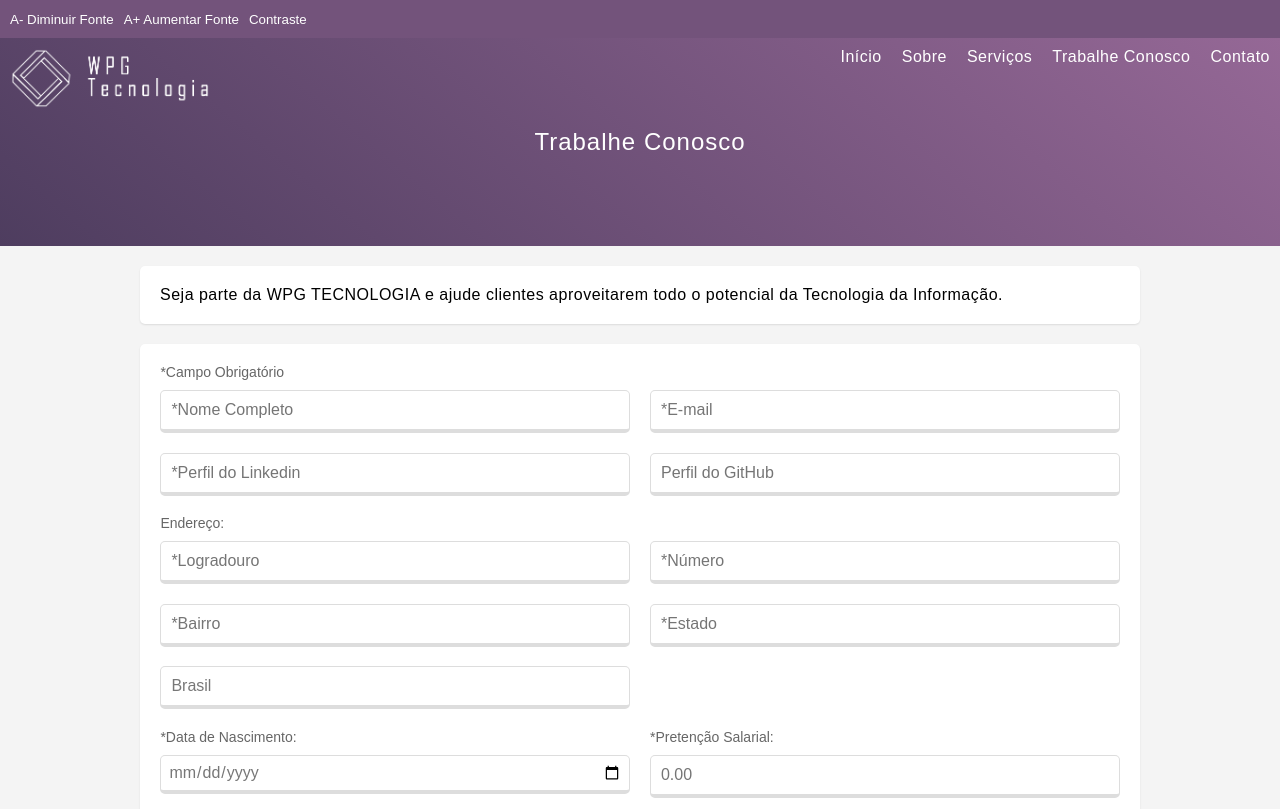
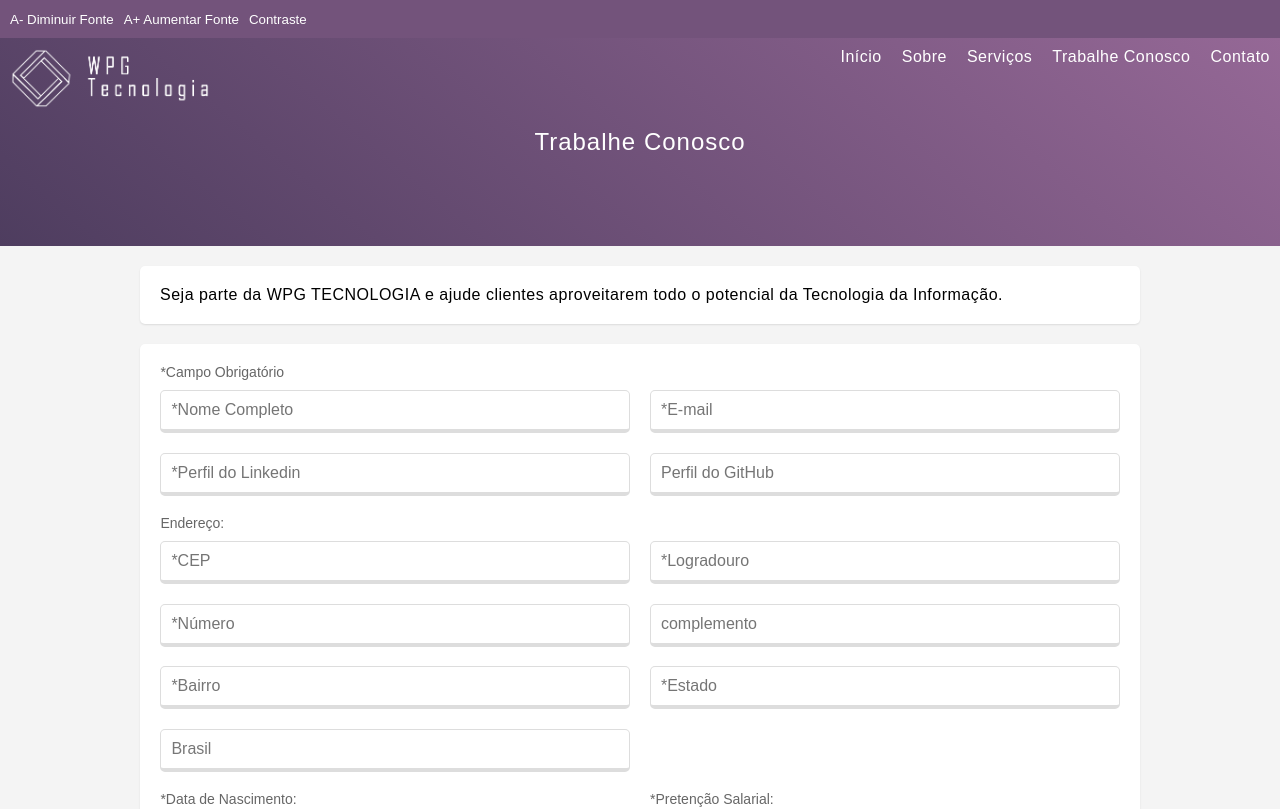
Before and after one commit to ThielNS/wpg-tecnologia, a React (Create React App) app: page /trabalhe-conosco in a window 1280 px wide. Shown: the top 809 px of the page. Built offline with nearby package versions, Linux system fonts and the light colour scheme.

Commit message:
fixed bug in accessibility

```diff
--- a/src/App.js
+++ b/src/App.js
@@ -17,7 +17,6 @@ const store = createStore(
 
 class App extends Component {
   render() {
-    console.log(store.getState().accessibilityReducer);
     return (
       <Provider store={store}>
         <TemplateContainer/>
--- a/src/components/Header/style.css
+++ b/src/components/Header/style.css
@@ -39,6 +39,7 @@
     width: 0;
     overflow: hidden;
     transition: .3s;
+    transition-delay: .1s;
     background-color: #583b5f;
     box-shadow: -2px 4px 10px #000;
     flex-direction: column;
--- a/src/components/MenuAccessibility/index.js
+++ b/src/components/MenuAccessibility/index.js
@@ -13,23 +13,26 @@ class MenuAccessibility extends Component {
 
   changeSizeMore = (e) => {
     e.preventDefault();
-    this.setState({ sizeFont: this.state.sizeFont + 2});
-    localStorage.setItem('sizeFont', this.state.sizeFont);
-    this.props.changeFont(this.state.sizeFont);
+    let { fontSize } = this.props.accessibility;
+    fontSize = fontSize + 2;
+    this.setState({ fontSize });
+    this.props.changeFont(fontSize);
   }
 
   changeSizeMinus = (e) => {
     e.preventDefault();
-    this.setState({ sizeFont: this.state.sizeFont - 2 });
-    localStorage.setItem('sizeFont', this.state.sizeFont);
-    this.props.changeFont(this.state.sizeFont);
+    let { fontSize } = this.props.accessibility;
+    fontSize = fontSize - 2;
+    this.setState({ fontSize });
+    this.props.changeFont(fontSize);
   }
 
   changeContrast= (e) => {
     e.preventDefault();
-    this.setState({ contrast: !this.state.contrast });
-    localStorage.setItem('contrast', this.state.contrast);
-    this.props.changeContrast(this.state.contrast);
+    let { contrast } = this.props.accessibility;
+    contrast = !contrast;
+    this.setState({ contrast });
+    this.props.changeContrast(contrast);
   }
 
   render() {
--- a/src/components/MenuAccessibility/style.css
+++ b/src/components/MenuAccessibility/style.css
@@ -13,8 +13,9 @@
   background-color: transparent;
   border: none;
   color: #fff;
+  outline-color: #5b3f63;
 }
-@media (max-width: 750px) {
+@media (max-width: 500px) {
   .menu-accessibility {
     display: none;
   }
--- a/src/containers/TemplateContainer.js
+++ b/src/containers/TemplateContainer.js
@@ -1,9 +1,9 @@
 import React from 'react';
 import { connect } from 'react-redux';
-import DefaultLayout from '../template/DefaultLayout';
+import MainLayout from '../template/MainLayout';
 
 const mapStateToProps = state => {
   return { accessibility: state.accessibilityReducer };
 };
 
-export default connect(mapStateToProps)(DefaultLayout);
+export default connect(mapStateToProps)(MainLayout);
--- a/src/containers/accessibilityContainer.js
+++ b/src/containers/accessibilityContainer.js
@@ -3,7 +3,7 @@ import { connect } from 'react-redux';
 import { sizeFont, contrast } from '../actions/accessibilityAction';
 import MenuAccessibility from '../components/MenuAccessibility';
 
-const mapStateToProps = state => ({});
+const mapStateToProps = state => ({ accessibility: state.accessibilityReducer });
 
 const mapDispatchToProps = dispatch => ({
   changeFont: size => {
--- a/src/pages/TrabalheConosco/index.js
+++ b/src/pages/TrabalheConosco/index.js
@@ -5,7 +5,7 @@ class TrabalheConosco extends Component {
   constructor(props) {
     super(props);
     this.state = {
-      pais: 'Brasil',
+      pais: 'Brasil'
     }
   }
 
@@ -13,7 +13,24 @@ class TrabalheConosco extends Component {
     this.setState({ pais: e.target.value });
   }
 
+  searchCep = (e) => {
+    fetch(`https://viacep.com.br/ws/${e.target.value}/json/`)
+    .then(response => response.json())
+    .then((data) => {
+      console.log(data);
+      document.getElementById('logradouro').value = data.logradouro;
+      document.getElementById('bairro').value = data.bairro;
+      document.getElementById('estado').value = data.uf;
+      document.getElementById('complemento').value = data.complemento;
+      document.getElementById('cep').style.borderColor = '#ddd';
+    })
+    .catch(e => {
+      document.getElementById('cep').style.borderColor = '#e34c26';
+    });
+  }
+
   render() {
+    console.log(this.state.data);
     return (
       <div className="container">
         <section className="card col-12">
@@ -28,11 +45,13 @@ class TrabalheConosco extends Component {
             <input type="url" placeholder="Perfil do GitHub" className="col-6"/>
             <div className="row -flex-wrap col-12">
               <label className="title-form">Endereço:</label>
-              <input type="text" placeholder="*Logradouro" className="col-6" required/>
-              <input type="text" placeholder="*Número" className="col-6" required/>
-              <input type="text" placeholder="*Bairro" className="col-6" required/>
-              <input type="text" placeholder="*Estado" className="col-6" required/>
-              <input type="text" placeholder="*Pais" value={this.state.pais} className="col-6" onChange={this.handlePais} required/>
+              <input type="text" id="cep" placeholder="*CEP" className="col-6" onBlur={this.searchCep} required/>
+              <input type="text" id="logradouro" placeholder="*Logradouro" className="col-6" required/>
+              <input type="text" id="numero" placeholder="*Número" className="col-6" required/>
+              <input type="text" id="complemento" placeholder="complemento" className="col-6"/>
+              <input type="text" id="bairro" placeholder="*Bairro" className="col-6" required/>
+              <input type="text" id="estado" placeholder="*Estado" className="col-6" required/>
+              <input type="text" id="pais" placeholder="*Pais" value={this.state.pais} className="col-6" onChange={this.handlePais} required/>
             </div>
             <div className="col-6">
             <label className="title-form">*Data de Nascimento:</label>
--- a/src/reducers/accessibilityReducer.js
+++ b/src/reducers/accessibilityReducer.js
@@ -1,19 +1,11 @@
-const accessibility = ( state = [{ fontSize: 16, contrast: false }], action ) => {
+const accessibility = ( state = {}, action ) => {
   switch (action.type) {
     case 'SIZE_FONT':
-      const size = state.map(state => {
-        state.fontSize = action.size;
-        return state;
-      });
-      return size;
+      return {...state, fontSize: action.size};
     case 'CONTRAST':
-      const contrast = state.map(state => {
-        state.contrast = action.contrast;
-        return state;
-      });
-      return contrast;
+      return {...state, contrast: action.contrast};
     default:
-      return state;
+      return {...state, fontSize: 16, contrast: false};
   }
 }
 
--- a/src/template/DefaultLayout.js
+++ b/src/template/DefaultLayout.js
@@ -16,35 +16,16 @@ class DefaultLayout extends Component {
   }
 
   render() {
-    console.log(this.props);
-    const { fontSize } = this.props.accessibility[0];
-    const style = {fontSize: `${fontSize}px`};
-    const contrast = this.props.accessibility[0].contrast ? 'contrast' : '';
-
+    const { Component, ...restProps } = this.props;
     return (
-      <BrowserRouter>
-        <main className={contrast} style={style}>
-          <MenuAccessibility/>
-          <Header/>
-            <Switch>
-              <Route exact path="/" component={Home} />
-              <Route exact path="/sobre" component={Sobre}/>
-              <Route exact path="/Servicos" component={Servicos}/>
-              <Route exact path="/trabalhe-conosco" component={TrabalheConosco}/>
-              <Route exact path="/contato" component={Contato}/>
-            </Switch>
-          <Footer/>
-        </main>
-      </BrowserRouter>
+      <div>
+        <MenuAccessibility/>
+        <Header/>
+        <Route {...restProps} render={Component}/>
+        <Footer/>
+      </div>
     );
   }
 }
 
 export default DefaultLayout;
-
-
-
-// <Route exact path="/sobre" component={Sobre}/>
-// <Route exact path="/servicos" component={Servicos}/>
-// <Route exact path="/trabalhe-conosco" component={TrabalheConosco}/>
-// <Route exact path="/contato" component={Contato}/>
--- /dev/null
+++ b/src/template/MainLayout.js
@@ -0,0 +1,36 @@
+import React, { Component } from 'react';
+import { BrowserRouter, Switch } from 'react-router-dom';
+import Header from '../components/Header';
+import Footer from '../components/Footer';
+import Home from '../pages/Home';
+import Sobre from '../pages/Sobre';
+import Servicos from '../pages/Servicos';
+import TrabalheConosco from '../pages/TrabalheConosco';
+import Contato from '../pages/Contato';
+import DefaultLayout from './DefaultLayout';
+import MenuAccessibility from '../containers/accessibilityContainer';
+
+class MainLayout extends Component {
+
+  render() {
+    const { fontSize } = this.props.accessibility;
+    const style = {fontSize: `${fontSize}px`};
+    const contrast = this.props.accessibility.contrast ? 'contrast' : '';
+
+    return (
+      <BrowserRouter>
+        <main className={contrast} style={style}>
+            <Switch>
+              <DefaultLayout exact path="/" component={Home}/>
+              <DefaultLayout exact path="/sobre" component={Sobre}/>
+              <DefaultLayout exact path="/servicos" component={Servicos}/>
+              <DefaultLayout exact path="/trabalhe-conosco" component={TrabalheConosco}/>
+              <DefaultLayout exact path="/contato" component={Contato}/>
+            </Switch>
+        </main>
+      </BrowserRouter>
+    );
+  }
+}
+
+export default MainLayout;
```
Also changed, not shown: src/actions/servicosAction.js (+8 -8 lines).
